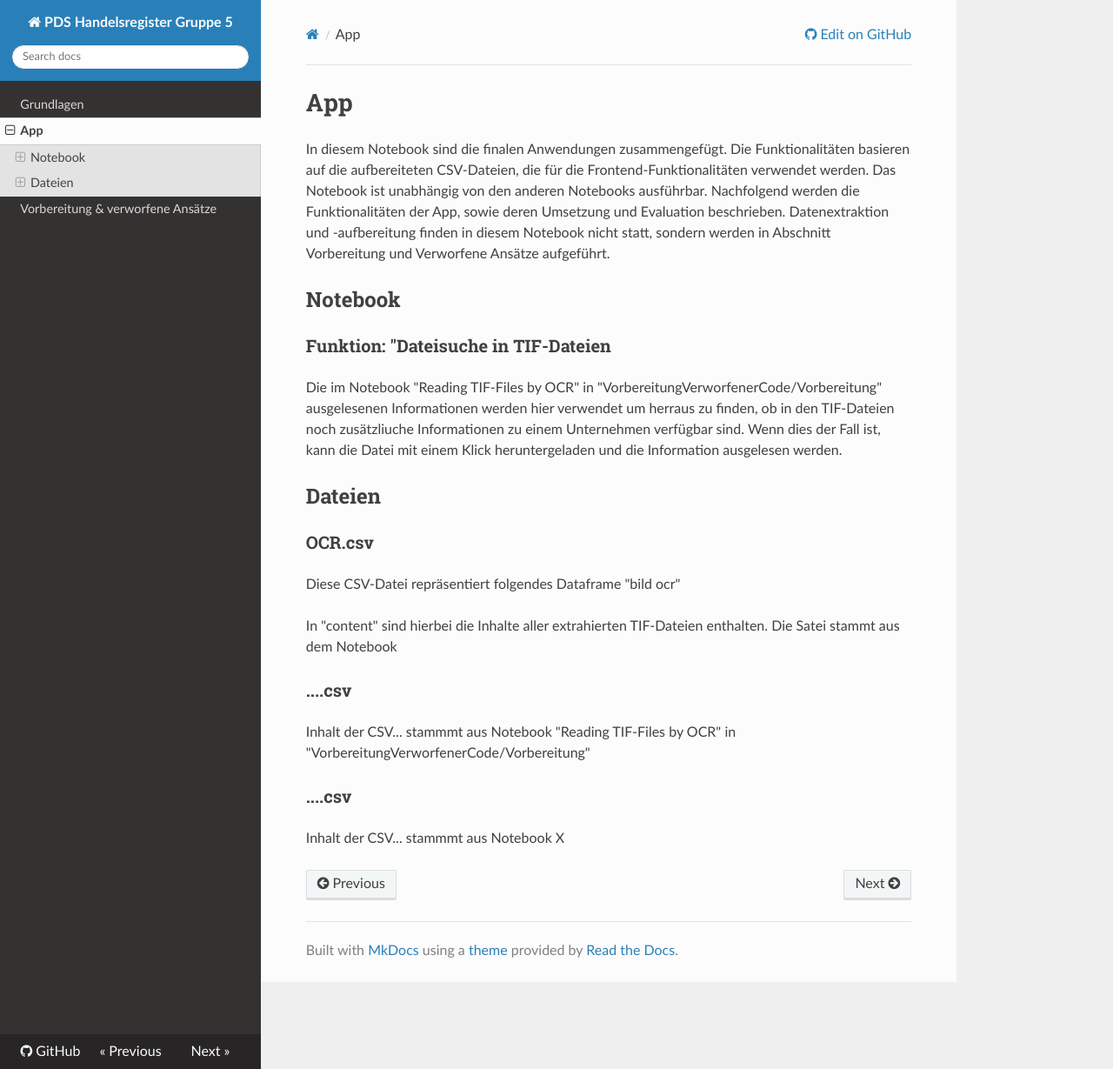
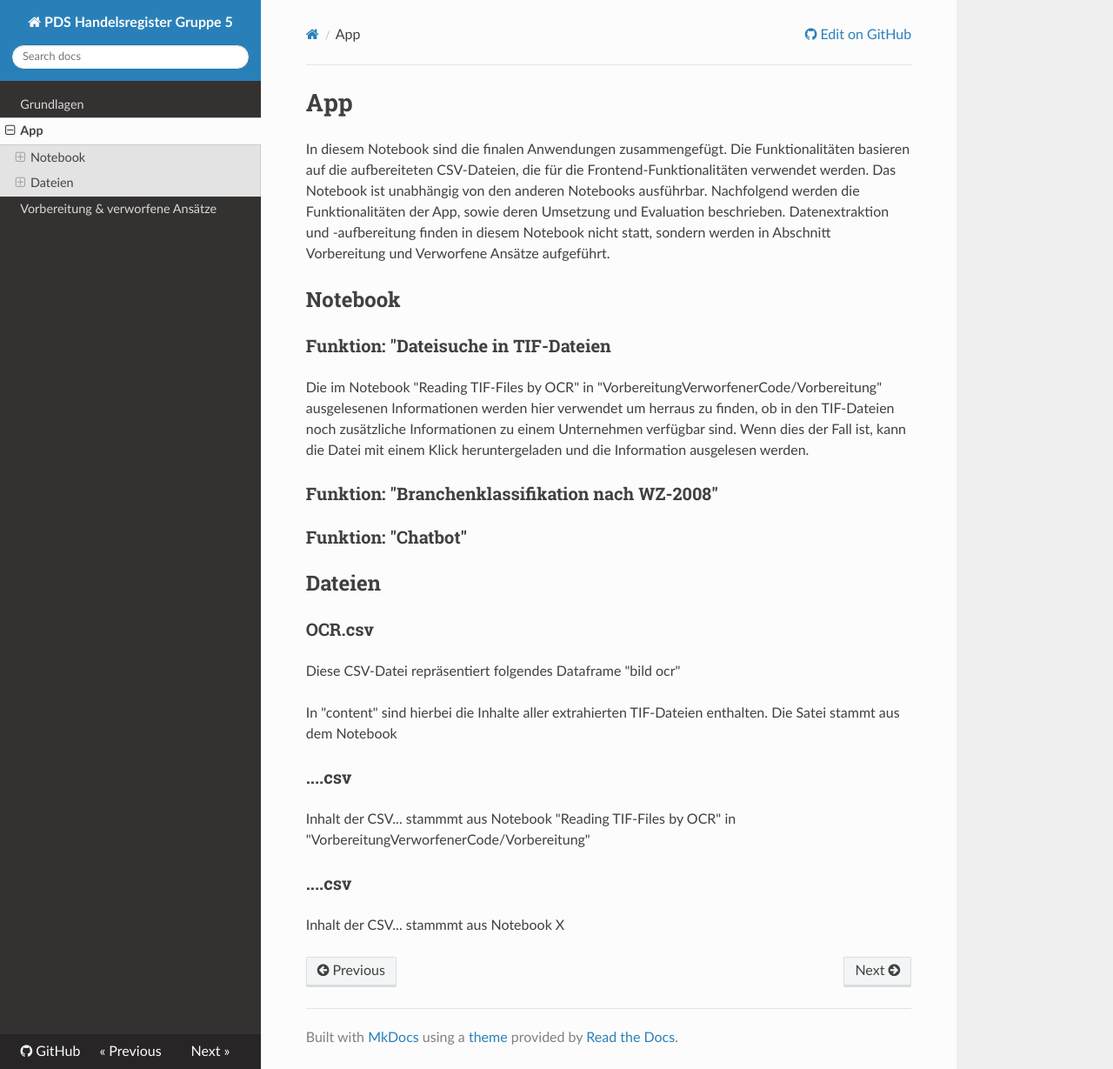
Before and after one commit to joschikahn/DokuPdsHandelsregisterGroup5, an MkDocs documentation site: the page built from docs/app.md, in a window 1280 px wide and 1229 px high. Shown: the whole window at 87% size. Built offline with MkDocs 1.6.1, drawn with Linux system fonts in a browser that asks for light colours; nearby versions of some CDN libraries.

Commit message:
anpassungen struktur

```diff
--- a/docs/app.md
+++ b/docs/app.md
@@ -7,7 +7,11 @@ Datenextraktion und -aufbereitung finden in diesem Notebook nicht statt, sondern
 ## Notebook
 
 ### Funktion: "Dateisuche in TIF-Dateien
-Die im Notebook "Reading TIF-Files by OCR" in "VorbereitungVerworfenerCode/Vorbereitung" ausgelesenen Informationen werden hier verwendet um herraus zu finden, ob in den TIF-Dateien noch zusätzliuche Informationen zu einem Unternehmen verfügbar sind. Wenn dies der Fall ist, kann die Datei mit einem Klick heruntergeladen und die Information ausgelesen werden.
+Die im Notebook "Reading TIF-Files by OCR" in "VorbereitungVerworfenerCode/Vorbereitung" ausgelesenen Informationen werden hier verwendet um herraus zu finden, ob in den TIF-Dateien noch zusätzliche Informationen zu einem Unternehmen verfügbar sind. Wenn dies der Fall ist, kann die Datei mit einem Klick heruntergeladen und die Information ausgelesen werden.
+
+### Funktion: "Branchenklassifikation nach WZ-2008"
+
+### Funktion: "Chatbot"
 
 
 ## Dateien
```
Also changed, not shown: docs/vorbereitung_verworfeneAnsätze.md (+33 -54 lines).
